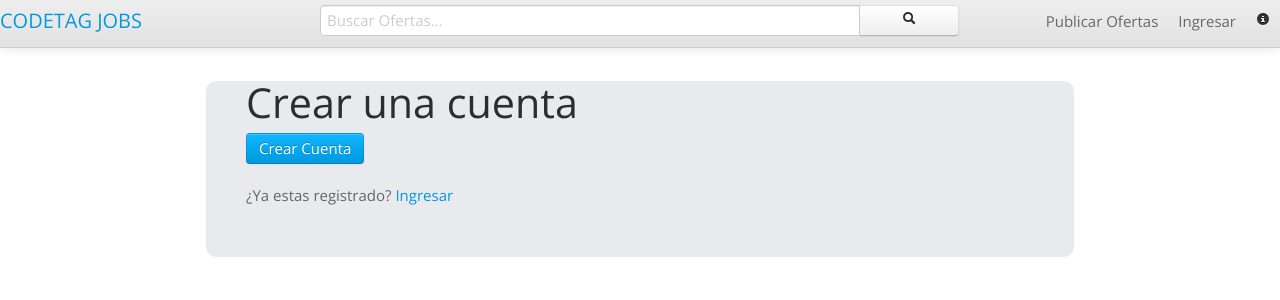
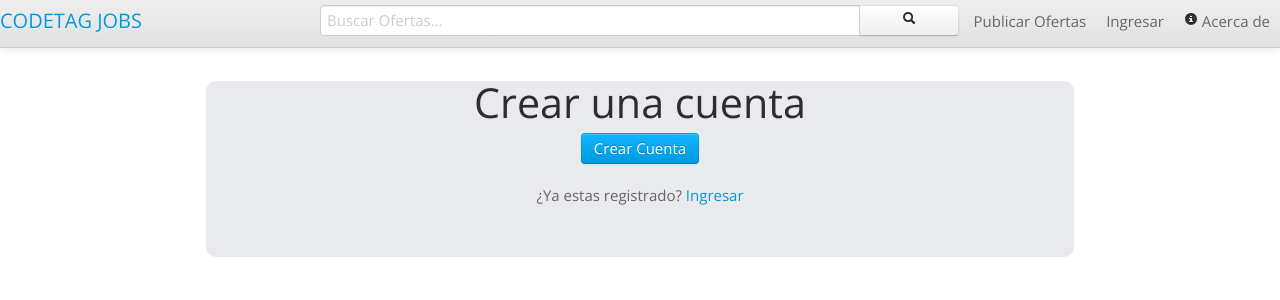
Before and after one commit to agar3s/recluta, a Django app: template recruiting/templates/registration/registration_form.html in a window 1280 px wide. Shown: the top 300 px of the page. Run offline with Django 3.2, Linux system fonts and the light colour scheme; the template is opened without the code that fills it, so the values that code supplies are empty; some libraries are stand-ins or nearby versions.

Commit message:
Last fixes

```diff
--- a/empleo_desarrolladores/views.py
+++ b/empleo_desarrolladores/views.py
@@ -232,7 +232,7 @@ def positionDashBoardView(request, slug_offer):
     user = request.user.userprofile
     offer = get_object_or_404( Offer, slug=slug_offer)
 
-    applications = OfferApplicant.objects.filter(offer=offer)
+    applications = OfferApplicant.objects.filter(offer=offer).order_by('-state')
 
     if user.company != offer.company:
         return error404(request)
--- a/recruiting/templates/_navbar.html
+++ b/recruiting/templates/_navbar.html
@@ -1,10 +1,10 @@
 {% if user.is_authenticated %}
-    <li><a href="{% url 'position_list_view' %}">Listado de Posiciones</a></li>
+    <li><a href="{% url 'position_list_view' %}">Mis Ofertas</a></li>
     <li><a href="{% url 'edit_profile' %}">Editar Perfil</a></li>
-    <li><a href="/about/"><i class="icon-info-sign"></i> </a></li>
+    <li><a href="/about/"><i class="icon-info-sign"></i> Acerca de </a></li>
     <li><a href="{% url 'logout' %}">Salir</a></li>
 {% else %}
     <li><a href="/accounts/register/">Publicar Ofertas</a></li>
     <li><a href="{% url 'login' %}">Ingresar</a></li>
-    <li><a href="/about/"><i class="icon-info-sign"></i> </a></li>
+    <li><a href="/about/"><i class="icon-info-sign"></i> Acerca de</a></li>
 {% endif %}
--- a/recruiting/templates/_publish_offer.html
+++ b/recruiting/templates/_publish_offer.html
@@ -17,7 +17,7 @@
               <input name="signature" value="7703e248aa3f80b7b0986441083b9bf777f3ce58b039edc76caa94f8939c32e2" type="hidden"/>
         </form>
         <form action="https://gatewaylap.pagosonline.net/" method="POST">
-            <button type="submit" class="btn btn-large">Pagar y publicar oferta resaltada</button>
+            <button type="submit" class="btn">Pagar y publicar oferta resaltada</button>
         </form>
     {% else %}
     <form action="" method="POST">
@@ -25,7 +25,7 @@
         <button type="submit" class="btn btn-success" name="_free_publish">Publicar Gratis</button>
     </form>
     <div>
-        <button type="submit" class="btn btn-large btn-primary">Pagar y publicar oferta resaltada</button>
+        <button type="submit" class="btn btn-primary">Pagar y publicar oferta resaltada</button>
     </div>
     {% endif %}
 </div>
--- a/recruiting/templates/registration/registration_form.html
+++ b/recruiting/templates/registration/registration_form.html
@@ -3,7 +3,7 @@
 {% block title %}Registro{% endblock %}
 
 {% block content %}
- <div class="bordered2">
+ <div class="bordered2 center-form">
     {% if form.errors %}
         <p class="errors">Corrige los errores a continuación: {{ form.non_field_errors }}</p>
     {% endif %}
--- a/static/css/style.css
+++ b/static/css/style.css
@@ -271,3 +271,7 @@ error {
 .progress .third-step {
     width: 100%;
 }
+
+.center-form {
+    text-align: center;
+}
```
